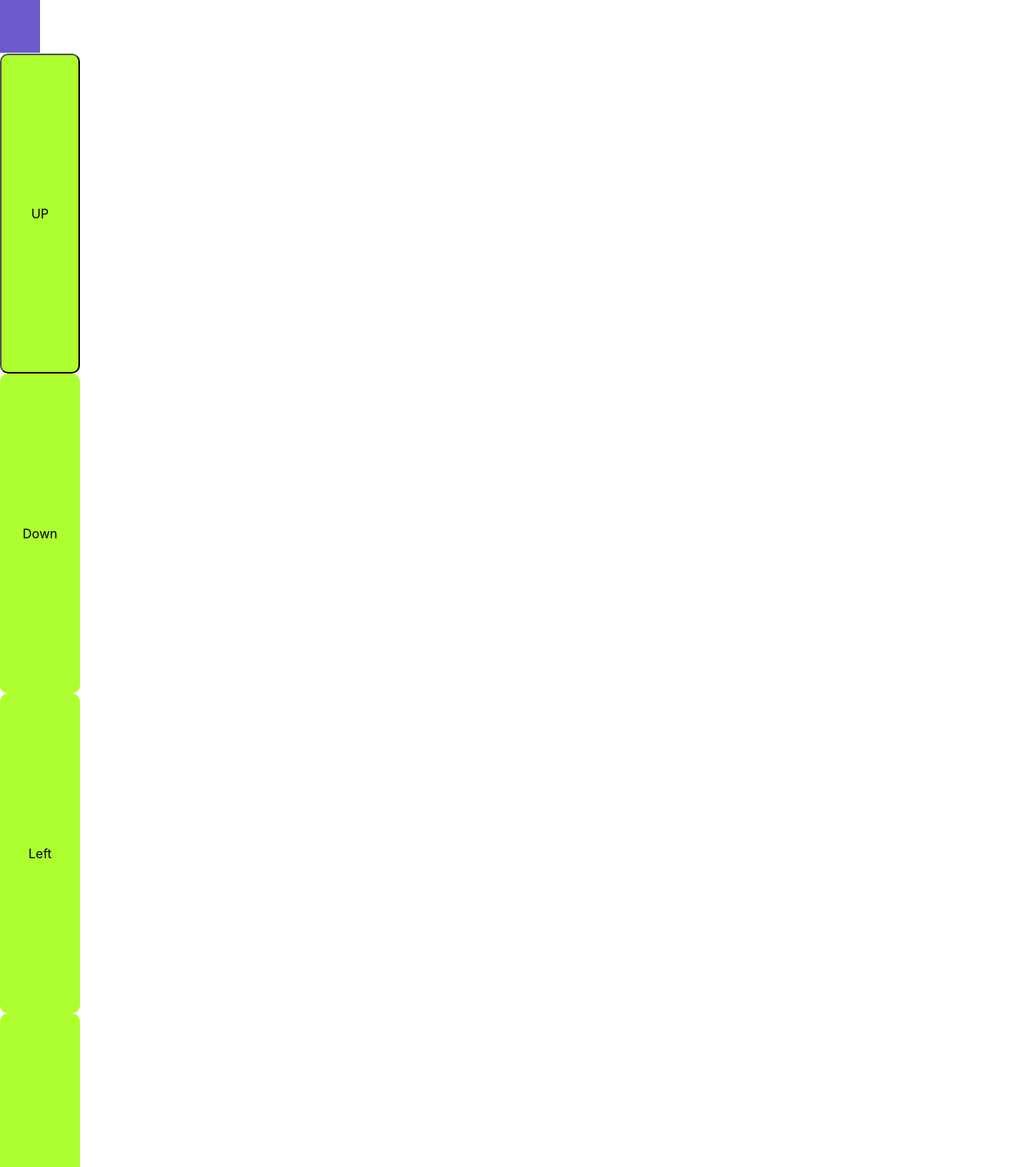
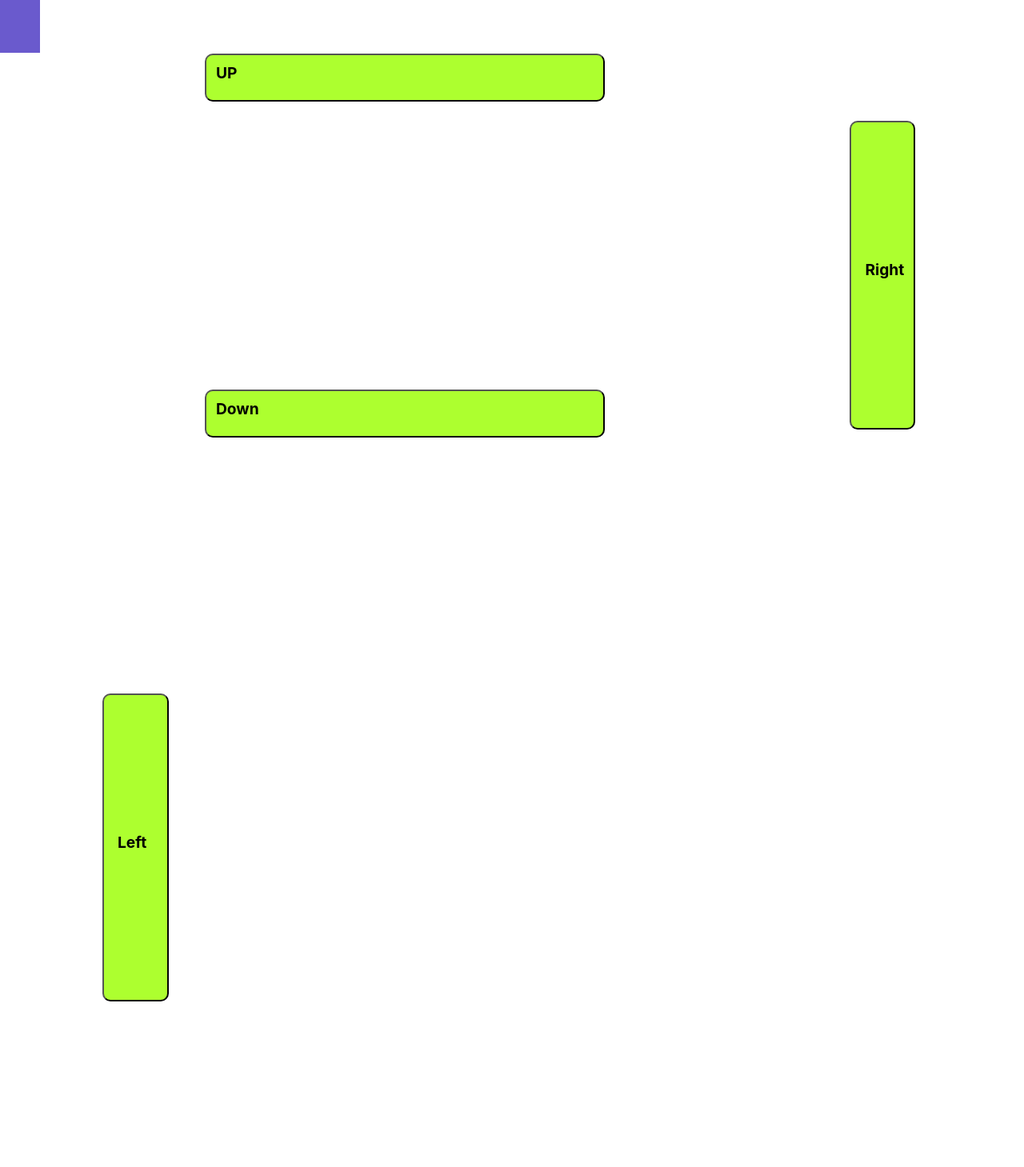
Before and after one commit to aritradey-CS/BlockShift, a React (Create React App) app: page / in a window 1280 px wide. Shown: the top 1459 px of the page at 80% size. After the commit the page ends 1252 px from the top, so only its background shows below. Built offline with nearby package versions, Linux system fonts and the light colour scheme.

Commit message:
mini update

```diff
--- a/src/App.css
+++ b/src/App.css
@@ -3,7 +3,7 @@
   margin: 0;
 }
 
-.body {
+/* .body {
   background: steelblue;
   min-height: 100vh;
   background-size: 100vw 100vh;
@@ -11,51 +11,84 @@
   display: flex;
   justify-content: center;
   align-items: center;
+} */
+
+.button-up {
+  padding: 8px 12px;
+  margin-left: 20%;
+  background: greenyellow;
+  border-radius: 10px;
+  height: 45pt;
+    width: 500px;
+  display: flex;
+  font-weight: bold;
+  /* position:relative; */
+  z-index: 10;
+  bottom: 0px;
+  top: 5vh;
+  text-align: center;
+  font-size: larger;
+}
+.button-right {
+  padding: 170px 17px;
+    margin-left: 83%;
+    margin-top: -86%;
+    background: greenyellow;
+    border-radius: 10px;
+    height: 289pt;
+    width: 82px;
+    display: flex;
+    font-weight: bold;
+    position: relative;
+    z-index: 10;
+    bottom: 0px;
+    top: 5vh;
+    text-align: center;
+    font-size: larger;
+}
+.button-down {
+  padding: 8px 12px;
+    margin-left: 20%;
+    margin-top: 25%;
+  background: greenyellow;
+  border-radius: 10px;
+  height: 45pt;
+  width: 500px;
+  display: flex;
+  font-weight: bold;
+  position:relative;
+  z-index: 10;
+  bottom: 0px;
+  top: 5vh;
+  text-align: center;
+  font-size: larger;
+
+
+}
+.button-left {
+  padding: 170px 17px;
+    margin-left: 10%;
+    margin-top: 25%;
+    background: greenyellow;
+    border-radius: 10px;
+    height: 289pt;
+    width: 83px;
+    display: flex;
+    font-weight: bold;
+    position: relative;
+    z-index: 10;
+    bottom: 0px;
+    top: 5vh;
+    text-align: center;
+    font-size: larger;
 }
 
-.button-up {
-  background: greenyellow;
-  border-radius: 10px;
-  height: 300pt;
-  width: 100px;
 
-}
-.button-right {
-
-  background: greenyellow;
-  border-radius: 10px;
-  height: 300pt;
-  width: 100px;
-  align-items: center;
-  border: none;
-  cursor: pointer;
-  display: flex;
-  justify-content: center;
-}
-.button-down {
-  background: greenyellow;
-  border-radius: 10px;
-  height: 300pt;
-  width: 100px;
-  align-items: center;
-  border: none;
-  cursor: pointer;
-  display: flex;
-  justify-content: center;
-}
-.button-left {
-  background: greenyellow;
-  border-radius: 10px;
-  height: 300pt;
-  width: 100px;
-  align-items: center;
-  border: none;
-  cursor: pointer;
-  display: flex;
-  justify-content: center;
-}
 
 .area {
+  background-color: aliceblues;
+  border: 1ch;
+  border-color: black;
   height: 50pt;
   width: 100px;
 }
```
